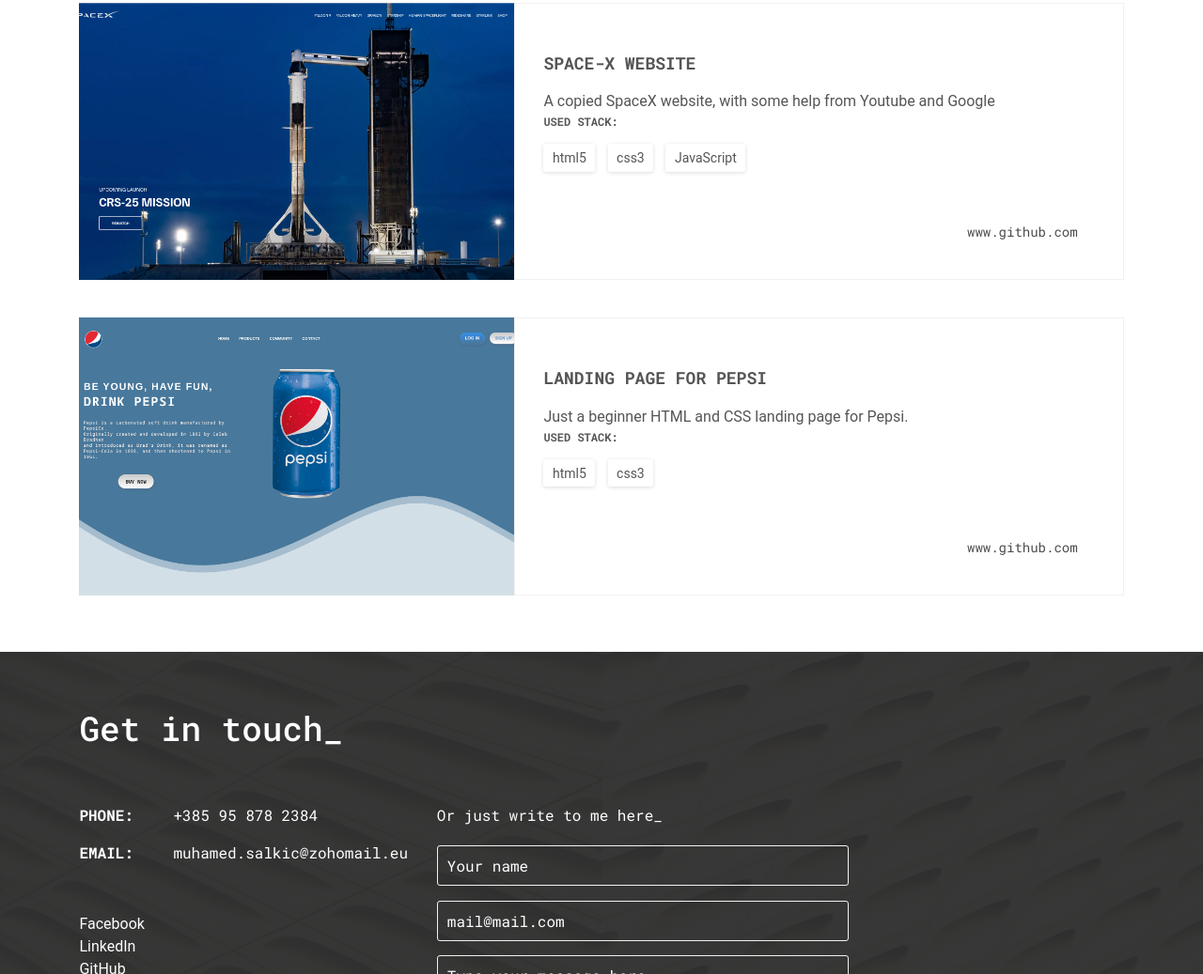
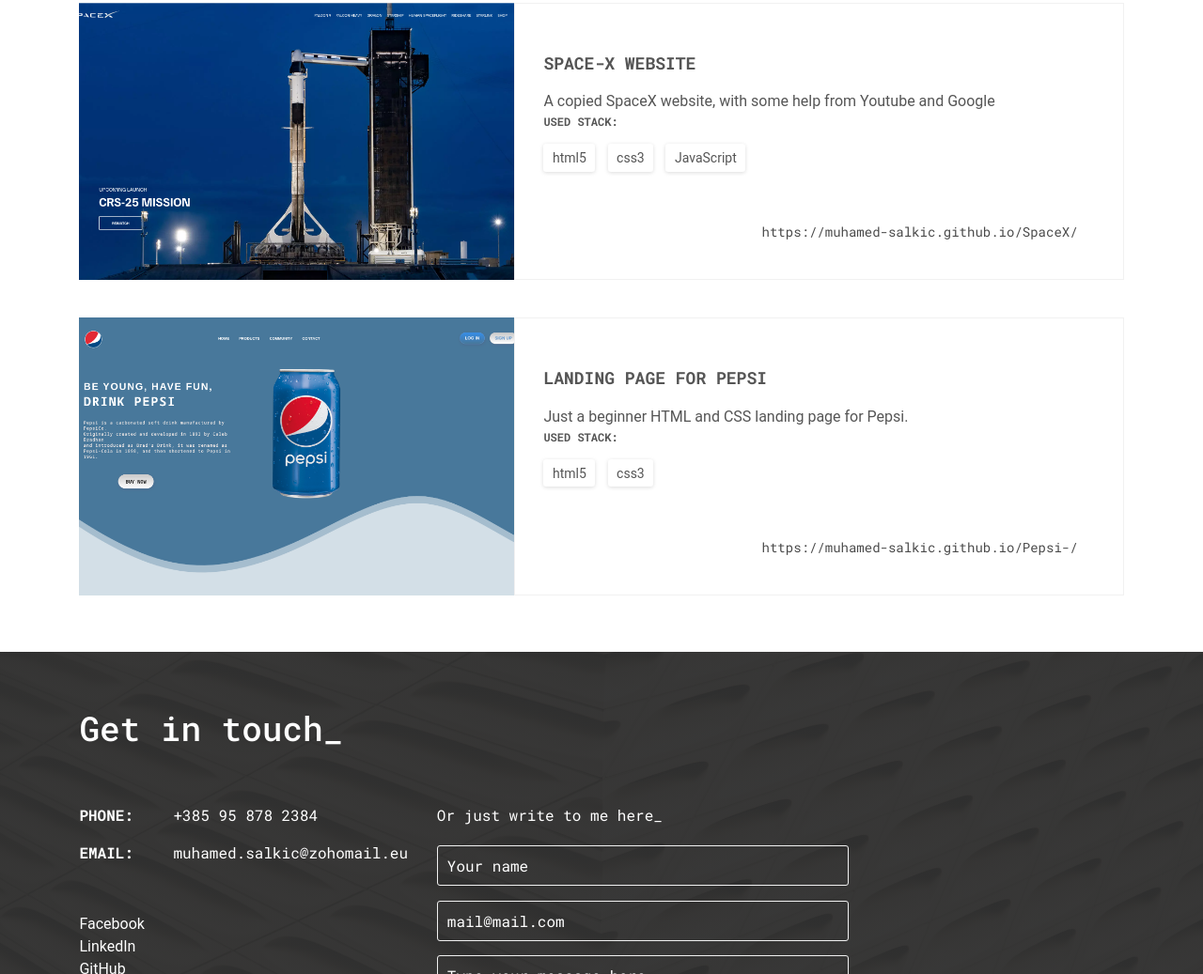
Before and after one commit to muhamed-salkic/portfolio, a plain HTML site: page index.html in a window 1280 px wide. Shown: the part 3419-4456 px from the top of the page at 94% size. Drawn offline with nearby package versions, Linux system fonts and the light colour scheme.

Commit message:
link updates

```diff
--- a/index.html
+++ b/index.html
@@ -392,7 +392,7 @@
                 <li>JavaScript</li>
               </ul>
 
-              <a href="" class="project_link text-sm">www.github.com</a>
+              <a href="" class="project_link text-sm">https://muhamed-salkic.github.io/SpaceX/</a>
             </div>
           </div>
 
@@ -411,7 +411,7 @@
 
               </ul>
 
-              <a href="" class="project_link text-sm">www.github.com</a>
+              <a href="" class="project_link text-sm">https://muhamed-salkic.github.io/Pepsi-/</a>
             </div>
           </div>
         </div>
```
